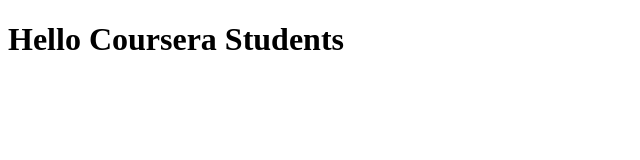
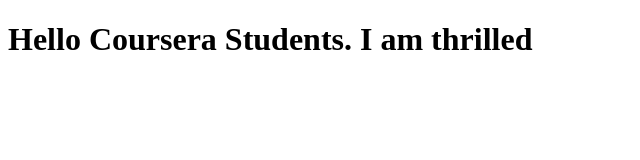
Before and after one commit to annaneesha/courseraRepo, a plain HTML site: page index.html in a window 1280 px wide. Shown: the whole page, without its empty margins (0-640 px from the left). Drawn offline with Linux system fonts and the light colour scheme.

Commit message:
Next Version

```diff
--- a/index.html
+++ b/index.html
@@ -6,6 +6,6 @@
     <title>Hello Coursera</title>
 </head>
 <body>
-    <h1>Hello Coursera  Students</h1>
+    <h1>Hello Coursera  Students. I am thrilled</h1>
 </body>
 </html>
```
